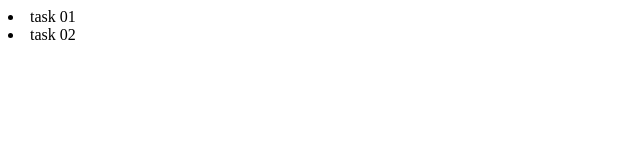
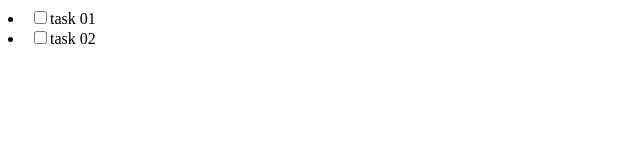
Before and after one commit to tw-graduate-program/react, a React (Create React App) app: page / in a window 1280 px wide. Shown: the top 160 px of the page, without its empty margins (0-640 px from the left). Built offline with nearby package versions, Linux system fonts and the light colour scheme; data requests are answered from the project's data file.

Commit message:
render checkbox for task name

```diff
--- a/src/App.js
+++ b/src/App.js
@@ -10,7 +10,11 @@ function App() {
 
   return (
     <div className="App">
-      {tasks.map(task => <li key={task.key}>{task.name}</li>)}
+      {tasks.map(task =>
+        <li key={task.key}>
+          <input type="checkbox" id={task.id} />
+          <label htmlFor={task.id}>{task.name}</label>
+        </li>)}
     </div>
   );
 }
```
Also changed, not shown: 1 other file (tests, documents, lock files or other folders).
